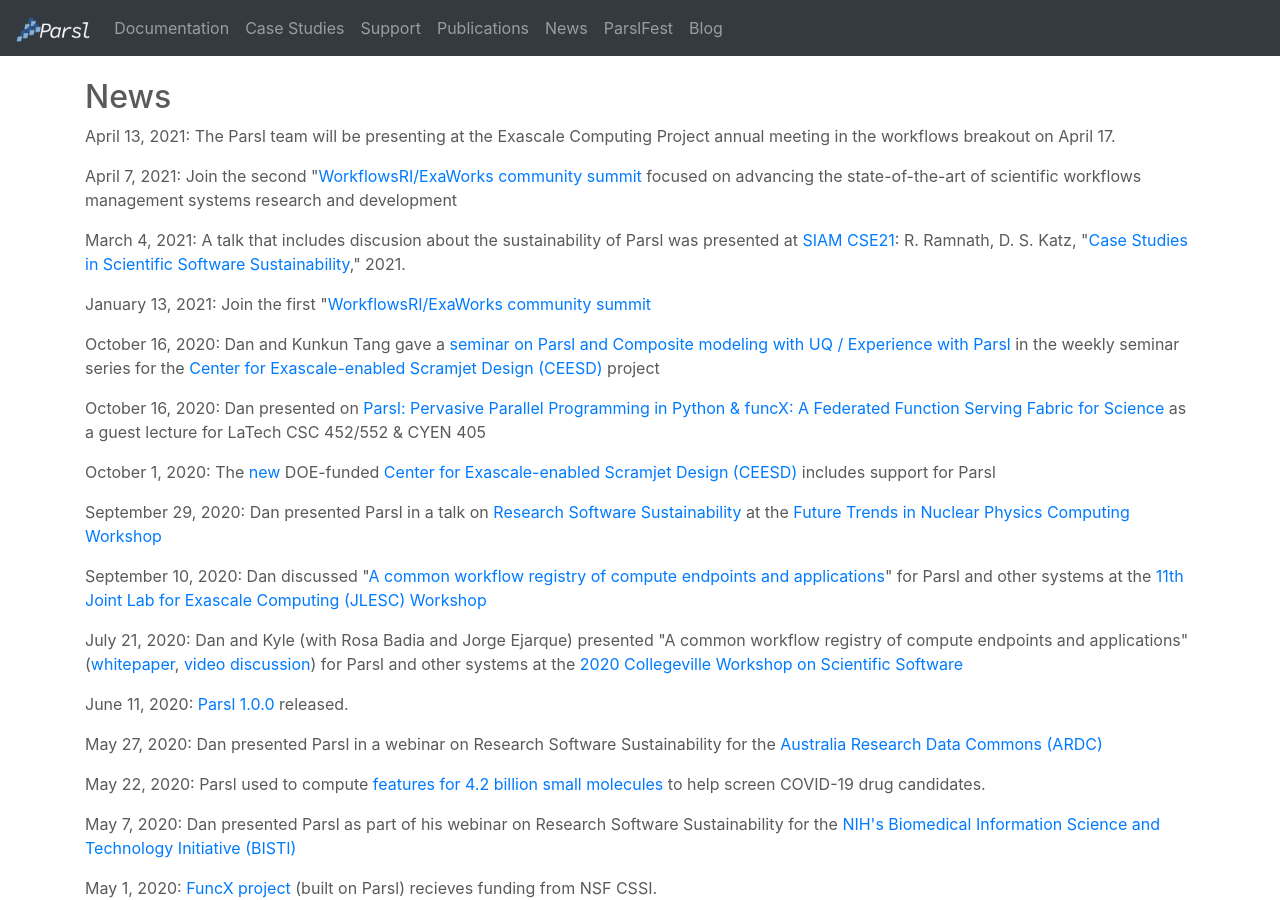
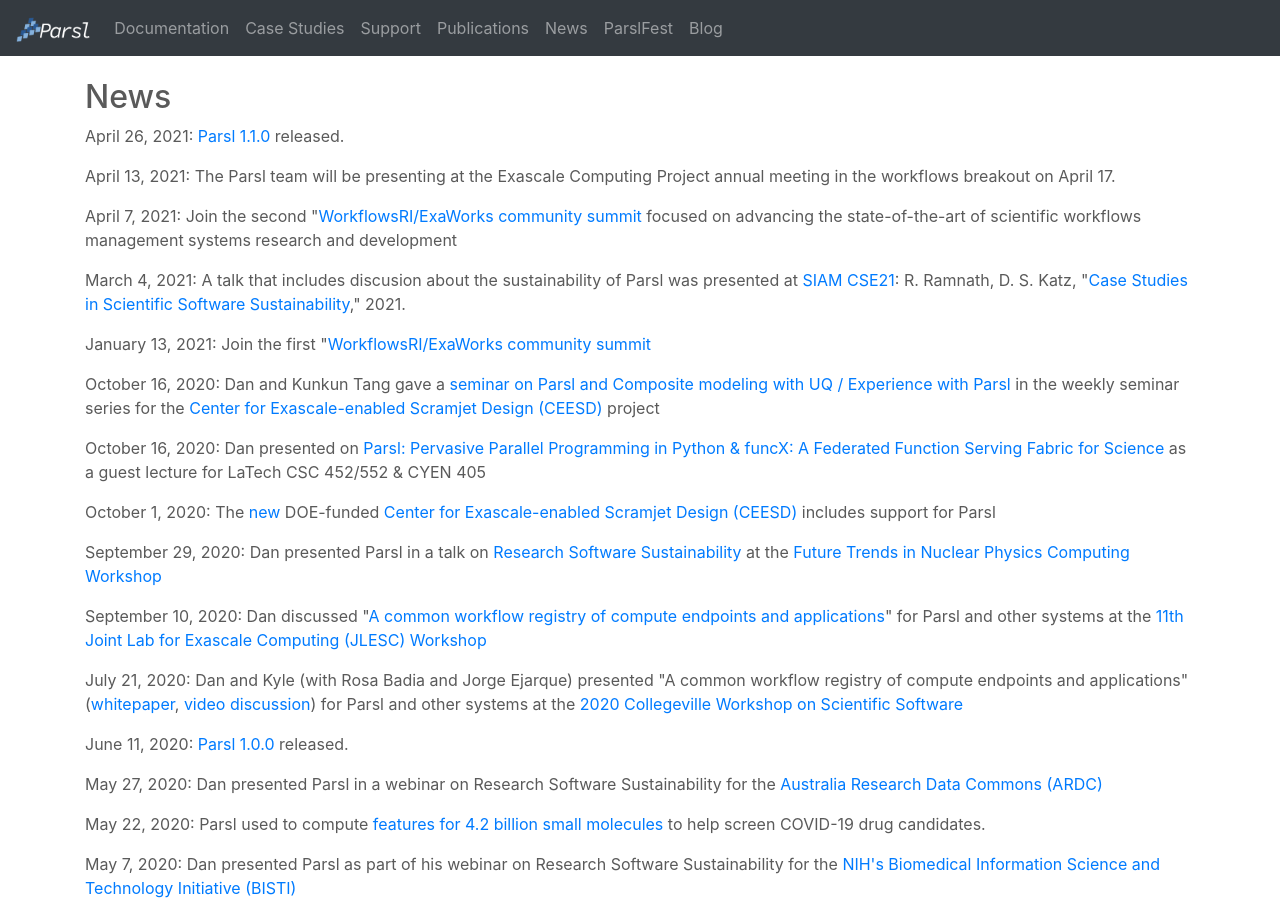
Before and after one commit to Parsl/parsl.github.io, a Jekyll site: the page built from news.html, in a window 1280 px wide and 900 px high. Built offline with Jekyll 4.4.1, drawn with Linux system fonts in a browser that asks for light colours.

Commit message:
adding 1.1.0 release to news

```diff
--- a/news.html
+++ b/news.html
@@ -16,6 +16,12 @@
         </p>
       </div>
       -->
+
+      <div class="news-info">
+        <p><span class="name">April 26, 2021:</span>
+          <a href="https://pypi.org/project/parsl/1.1.0">Parsl 1.1.0</a> released.
+        </p>
+      </div>
 
         <div class="news-info">
         <p><span class="name">April 13, 2021:</span>
```
